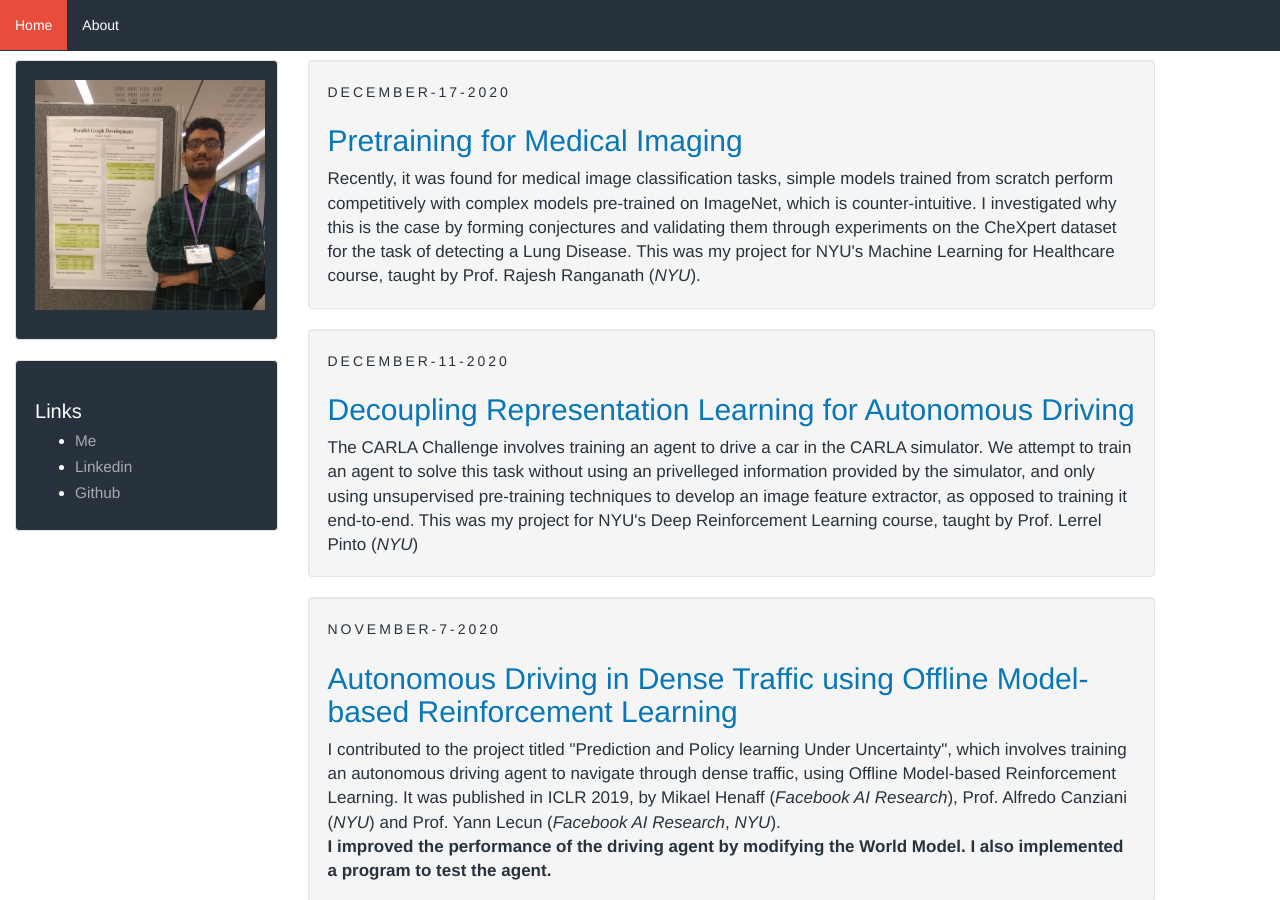
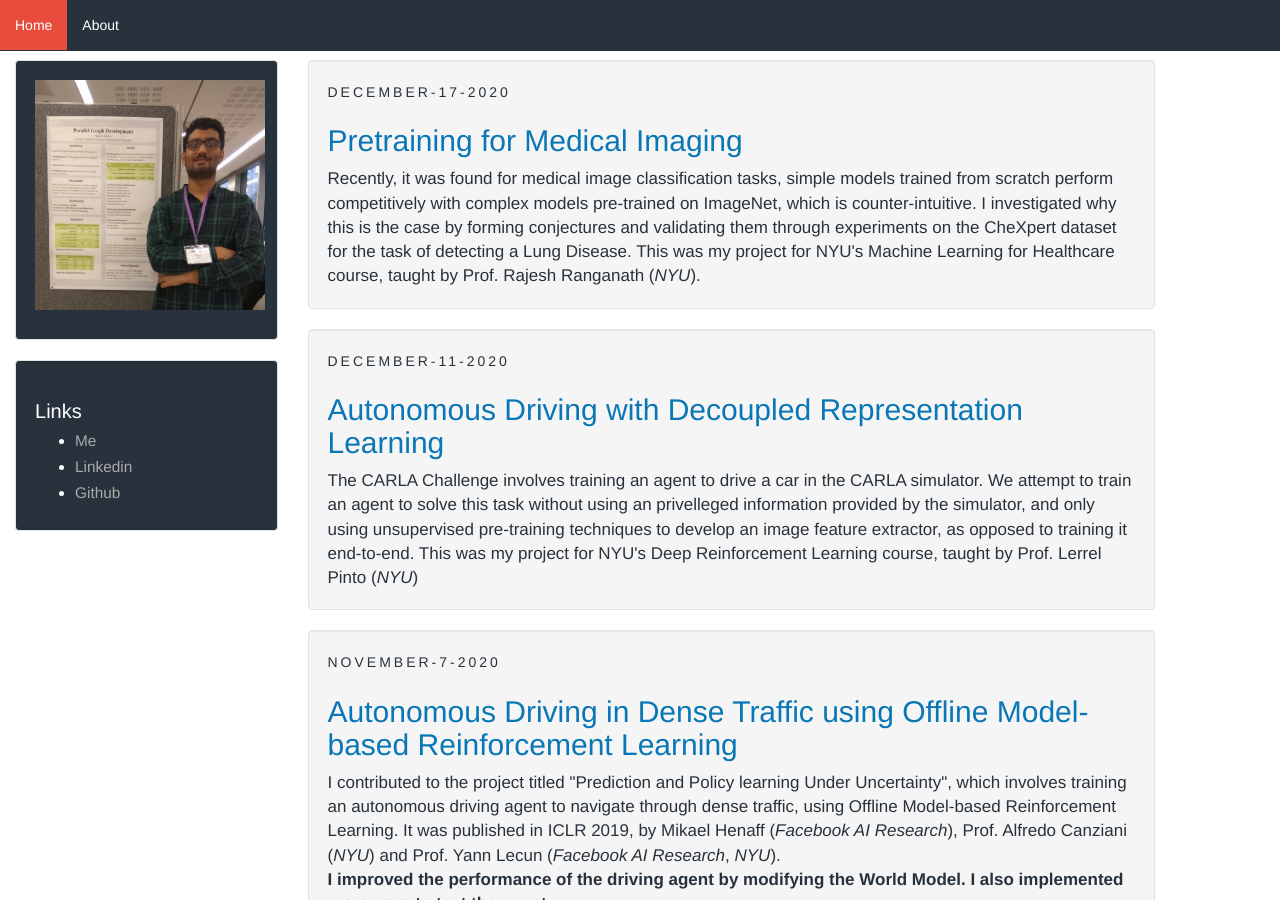
Before and after one commit to SohamTamba/projects, a Jekyll site: the page built from index.html, in a window 1280 px wide and 900 px high. Built offline with Jekyll 4.4.1, drawn with Linux system fonts in a browser that asks for light colours; the list of posts is cut into pages by our own code.

Commit message:
RL: Simplify title

```diff
--- a/_posts/2020-12-11-rl-carla.markdown
+++ b/_posts/2020-12-11-rl-carla.markdown
@@ -1,6 +1,6 @@
 ---
 layout: post
-title:  "Decoupling Representation Learning for Autonomous Driving"
+title:  "Autonomous Driving with Decoupled Representation Learning"
 date:   2020-12-11 14:10:51 +0800
 categories: Deep-Learning
 mathjax: true
```
